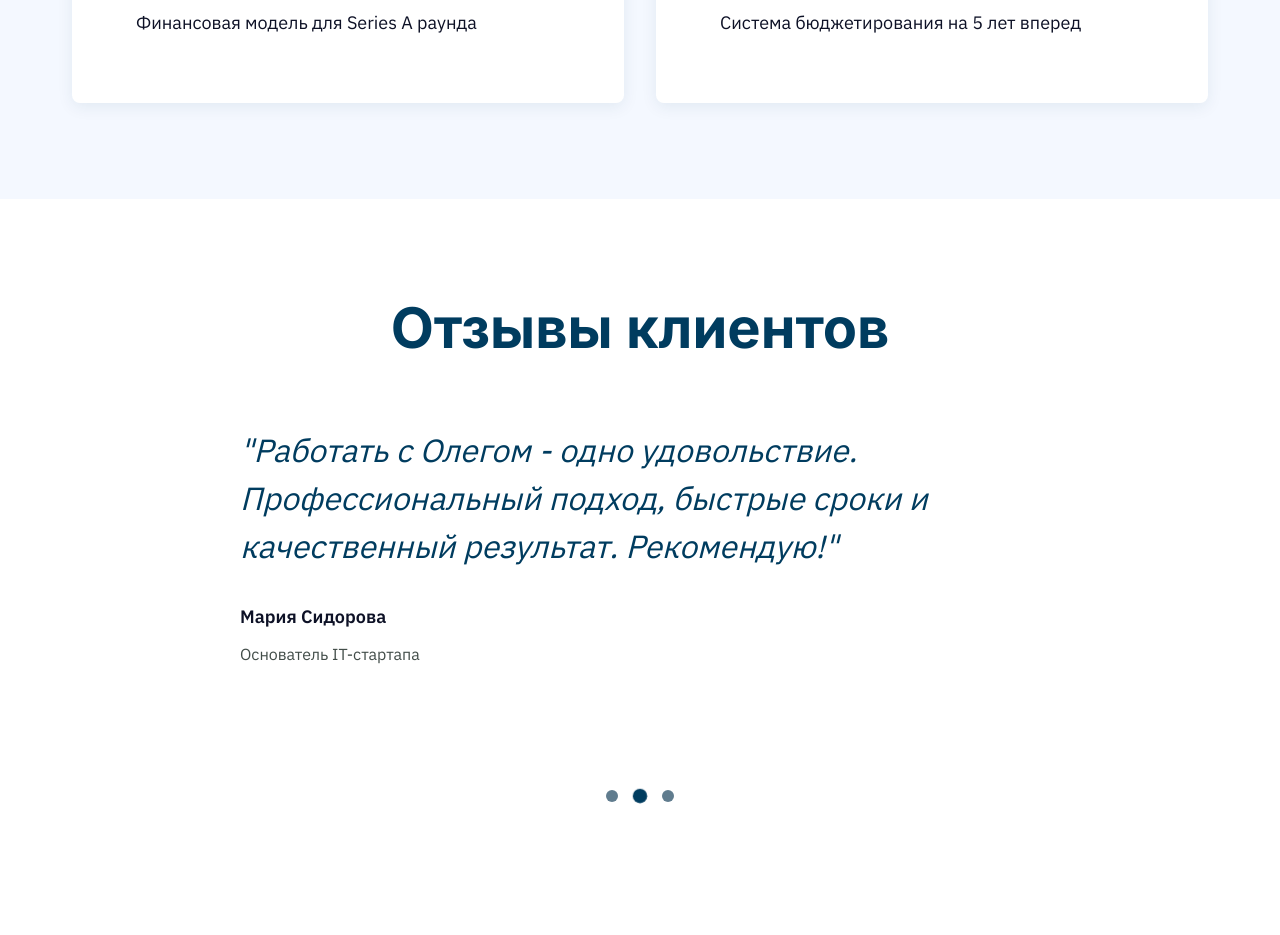
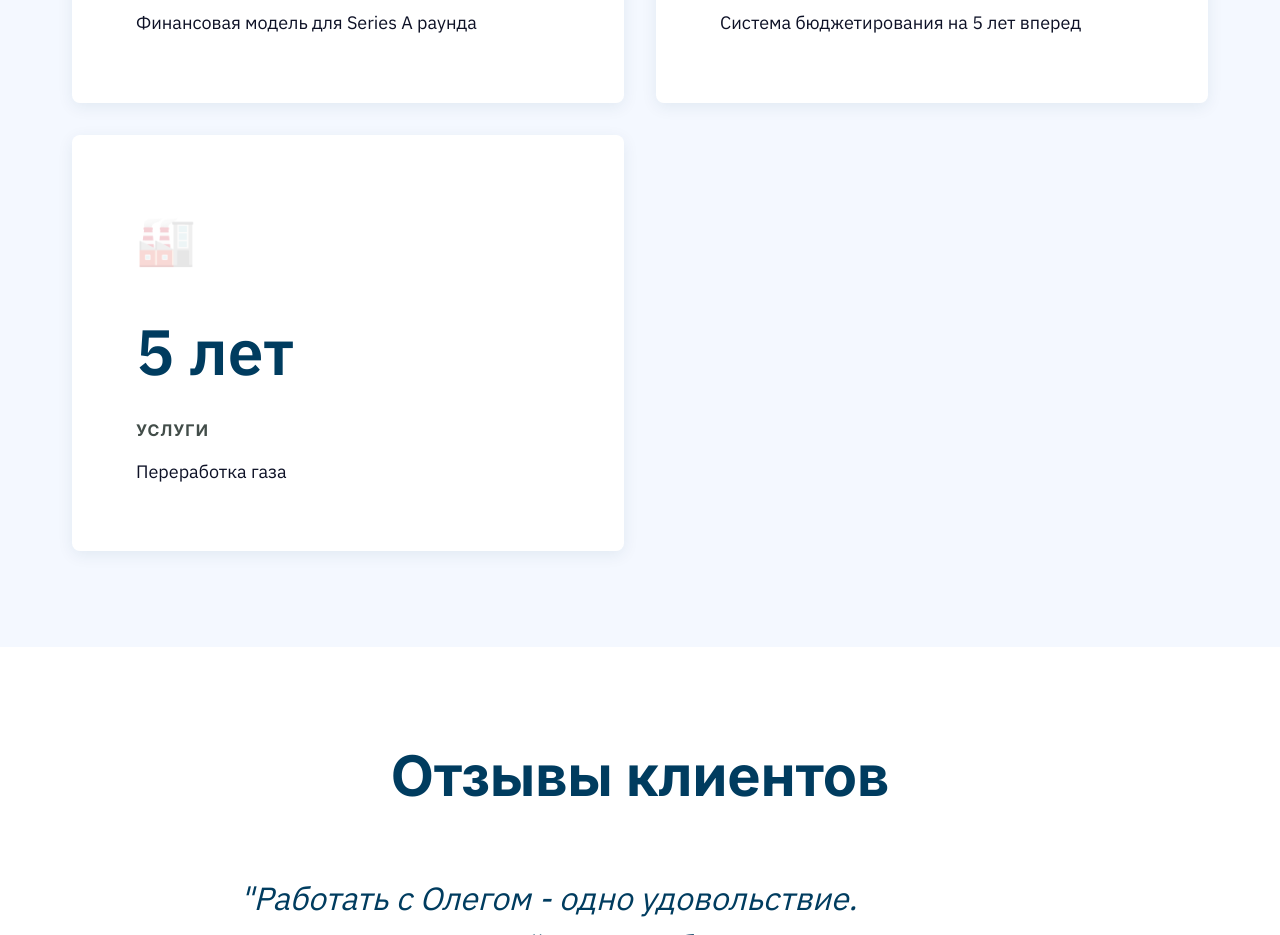
Before and after one commit to ao130782/oa_website, a plain HTML site: page index.html in a window 1280 px wide. Shown: the part 7040-7975 px from the top of the page. Drawn offline with Linux system fonts and the light colour scheme.

Commit message:
Update index.html

```diff
--- a/index.html
+++ b/index.html
@@ -227,6 +227,12 @@
                     <h3>Производство</h3>
                     <p>Система бюджетирования на 5 лет вперед</p>
                 </div>
+                <div class="case-card" data-delay="400">
+                    <div class="case-icon">🏭</div>
+                    <div class="case-result">5 лет</div>
+                    <h3>Услуги</h3>
+                    <p>Переработка газа</p>
+                </div>
             </div>
         </div>
     </section>
```
